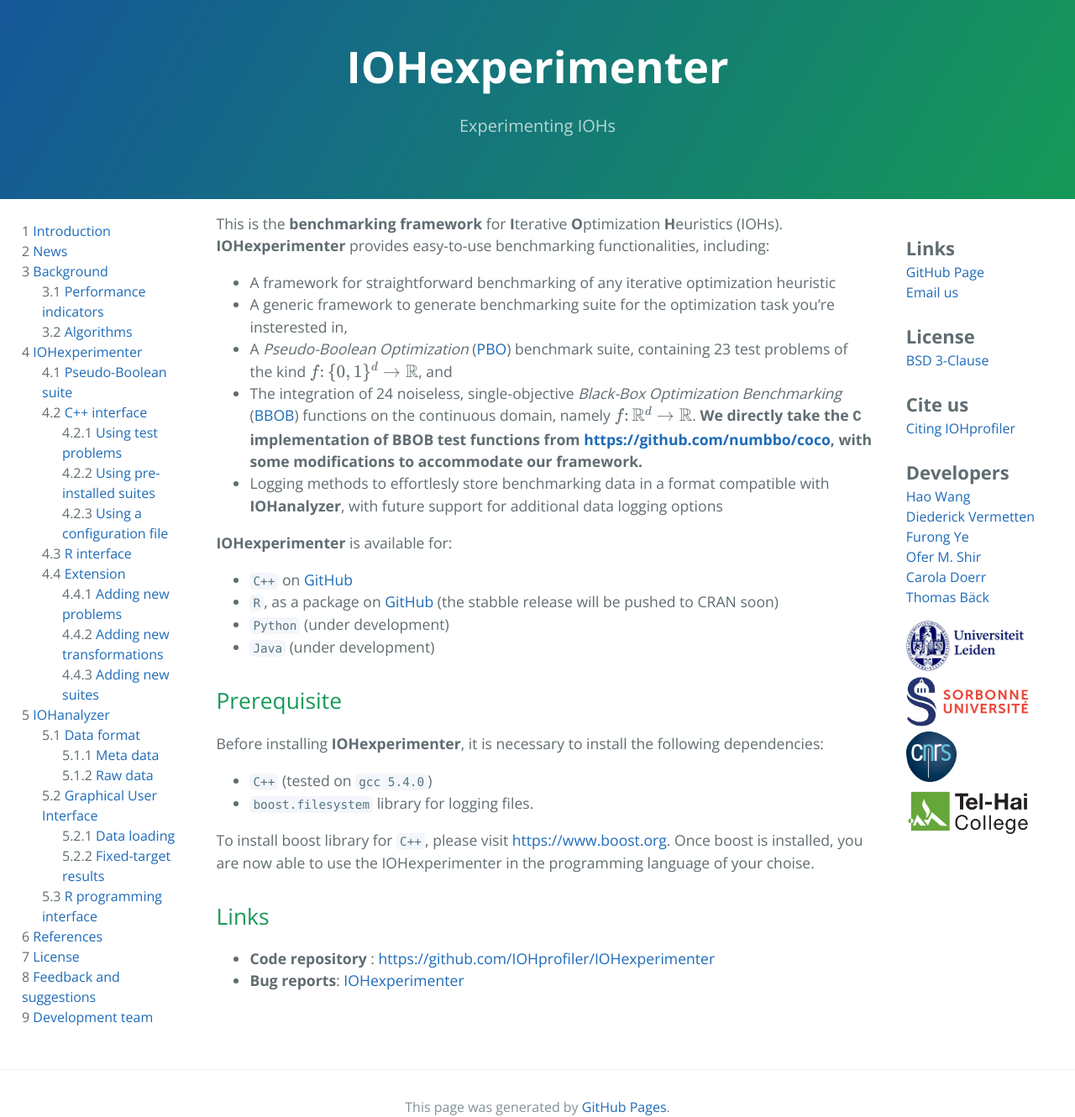
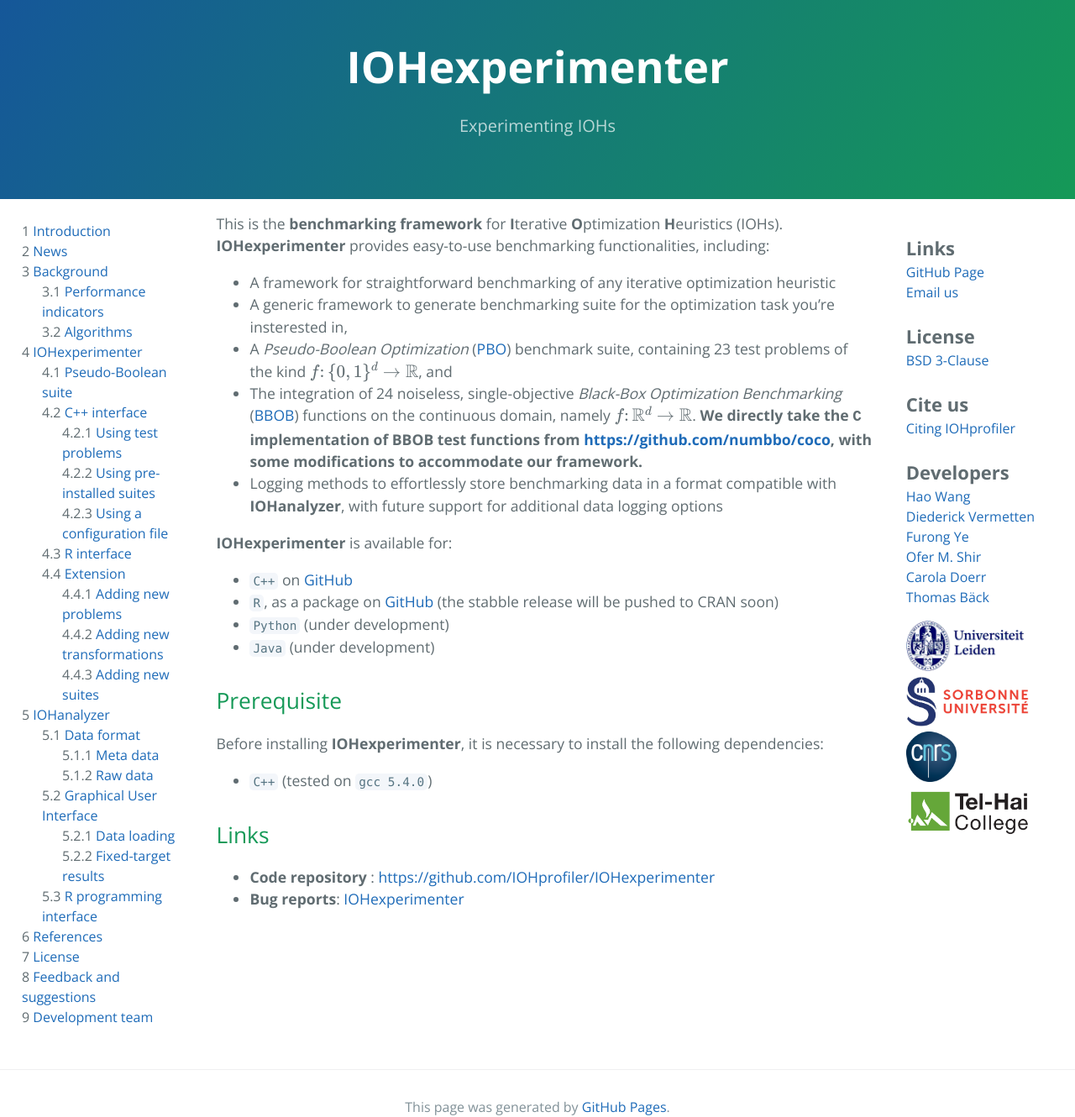
Before and after one commit to IOHprofiler/IOHprofiler.github.io, a Jekyll site: the page built from IOHexperimenter/IOHexperimenter.md, in a window 1280 px wide and 1330 px high. Shown: the whole window at 84% size. Built offline with Jekyll 4.4.1, drawn with Linux system fonts in a browser that asks for light colours; formulas are drawn with MathJax 3.

```diff
--- a/IOHexperimenter/IOHexperimenter.md
+++ b/IOHexperimenter/IOHexperimenter.md
@@ -13,8 +13,7 @@ This is the **benchmarking framework** for <b>I</b>terative <b>O</b>ptimization
 * A generic framework to generate benchmarking suite for the optimization task you're insterested in,
 * A _Pseudo-Boolean Optimization_ ([PBO](/Suites/PBO/)) benchmark suite, containing 23 test problems of the kind $f\colon \\{0,1\\}^d \rightarrow \mathbb{R}$, and
 * The integration of 24 noiseless, single-objective _Black-Box Optimization Benchmarking_ ([BBOB](https://coco.gforge.inria.fr/downloads/download16.00/bbobdocfunctions.pdf)) functions on the continuous domain, namely $f\colon \mathbb{R}^d \rightarrow \mathbb{R}$. <b>We directly take the <tt>C</tt> implementation of BBOB test functions from [https://github.com/numbbo/coco](https://github.com/numbbo/coco), with some modifications to accommodate our framework.</b>
-* Logging methods to effortlesly store benchmarking data in a format compatible with __IOHanalyzer__, with future support for additional data logging options
-<!-- * (__Soon to come__) A framework which significantly simplifies algorithm designa -->
+* Logging methods to effortlessly store benchmarking data in a format compatible with __IOHanalyzer__, with future support for additional data logging options
 
 <b>IOHexperimenter</b> is available for:
 
@@ -23,19 +22,13 @@ This is the **benchmarking framework** for <b>I</b>terative <b>O</b>ptimization
 * `Python` (under development)
 * `Java` (under development)
 
-
 ## Prerequisite
 
 Before installing <b>IOHexperimenter</b>, it is necessary to install the following dependencies:
 
 * `C++` (tested on `gcc 5.4.0`)
-* `boost.filesystem` library for logging files.
-
-To install boost library for `C++`, please visit [https://www.boost.org](https://www.boost.org). Once boost is installed, you are now able to use the IOHexperimenter in the programming language of your choise.
 
 ## Links
 
 * __Code repository__ : [https://github.com/IOHprofiler/IOHexperimenter](https://github.com/IOHprofiler/IOHexperimenter)
 * __Bug reports__: [IOHexperimenter](https://github.com/IOHprofiler/IOHexperimenter/issues)
-<!-- * __General Contact__: [iohprofiler@liacs.leidenuniv.nl](mailto:iohprofiler@liacs.leidenuniv.nl) -->
-<!-- * __Mailing List__: [IOHprofiler mailing list](https://lists.leidenuniv.nl/mailman/listinfo/iohprofiler) -->
```
Also changed, not shown: IOHanalyzer/data.md (+22 -11 lines), assets/fig/data.jpg.
